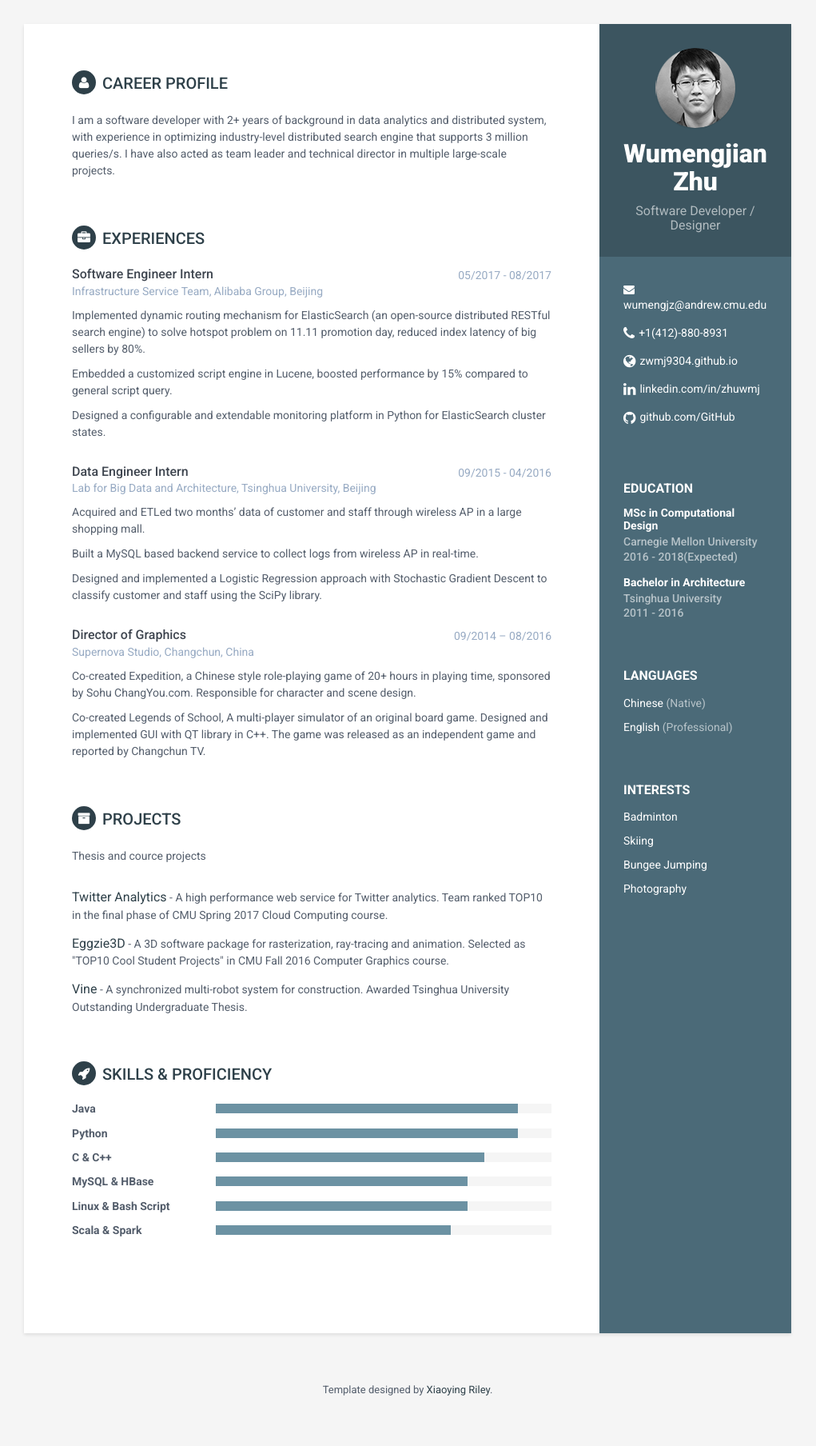
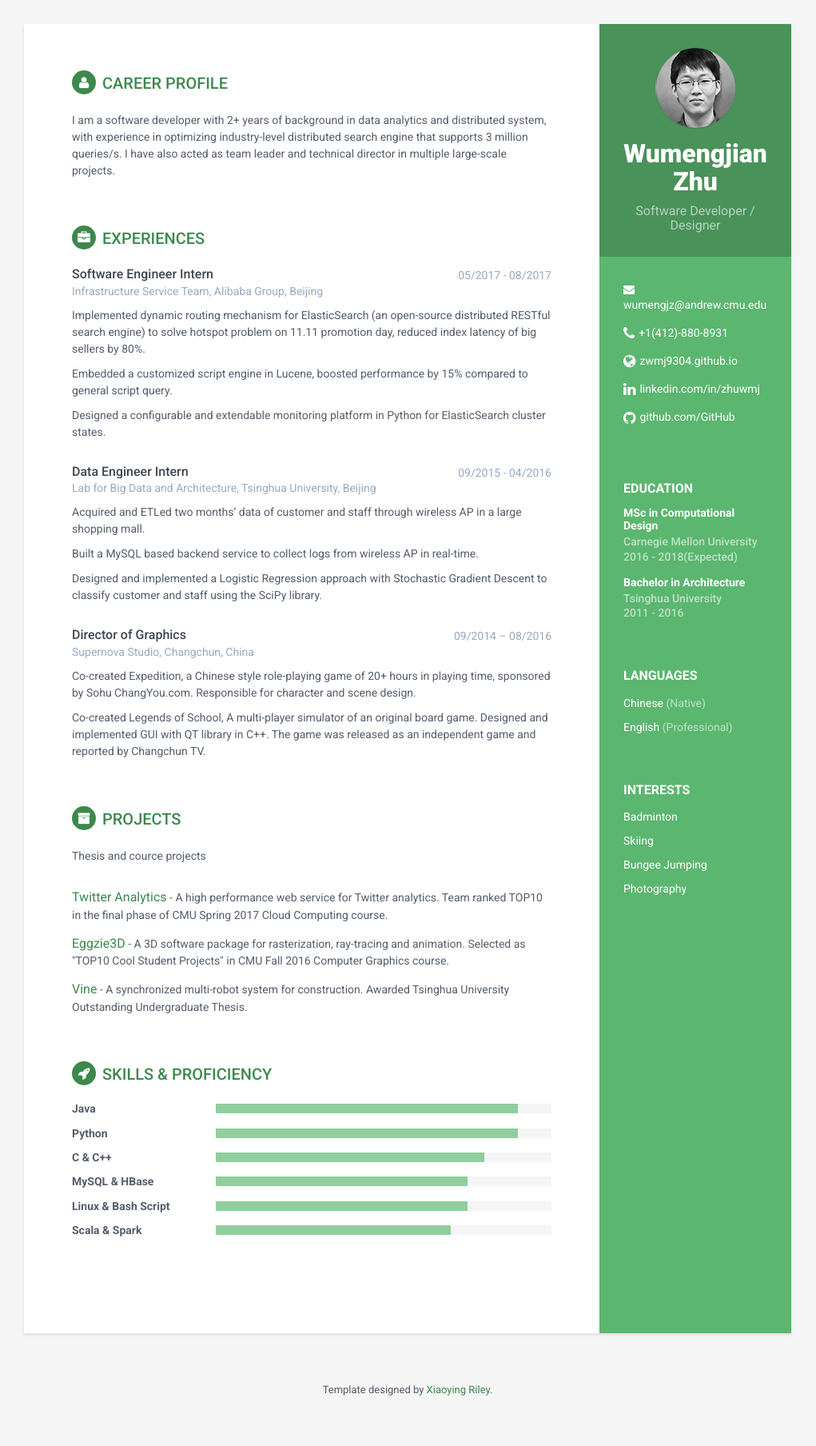
Before and after one commit to zwmj9304/resume, a Jekyll site: the page built from index.html, in a window 1280 px wide. Shown: the whole page at 80% size, without its empty margins (130-1151 px from the left). Built offline with Jekyll 4.4.1, drawn with Linux system fonts in a browser that asks for light colours.

Commit message:
change to green

```diff
--- a/_config.yml
+++ b/_config.yml
@@ -6,10 +6,10 @@ baseurl: '/resume' #change it according to your repository name
 
 # Enable one of these styles by removing #. Style will be applied only after restarting the build or serve.
 #style: styles-2
-#style: styles-3
+style: styles-3
 #style: styles-4
 #style: styles-5
-style: styles-6
+#style: styles-6
 
 
 #Profile information
```
Also changed, not shown: 2 other files.
